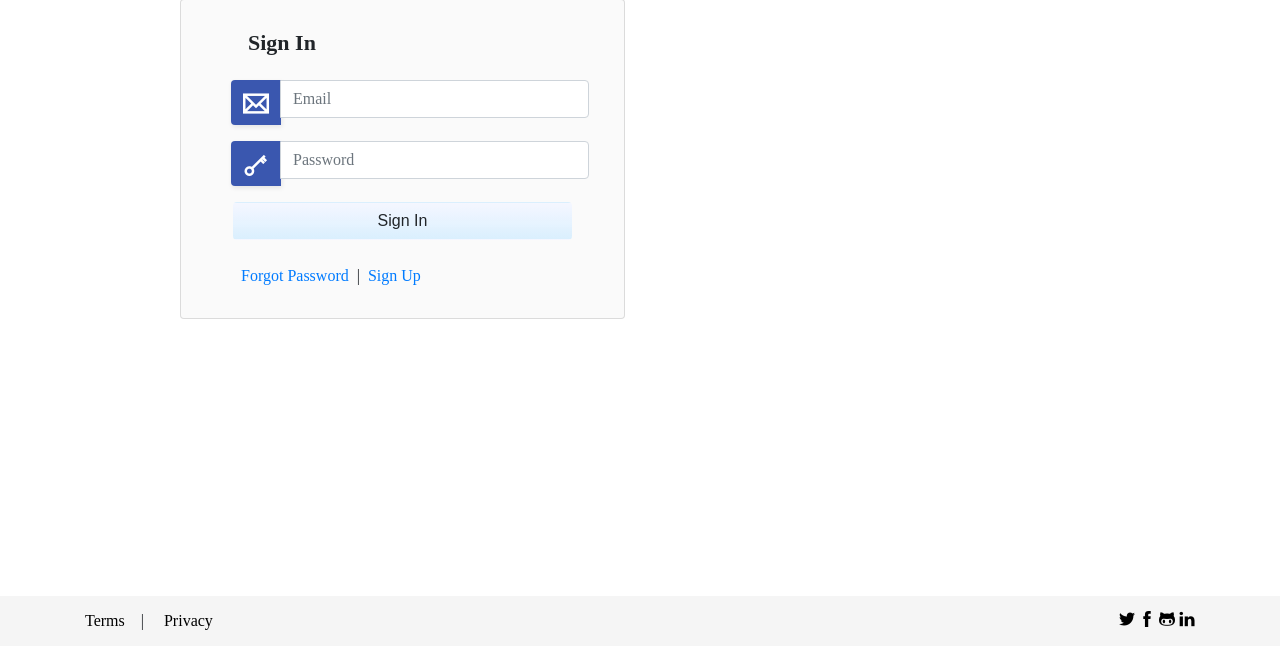
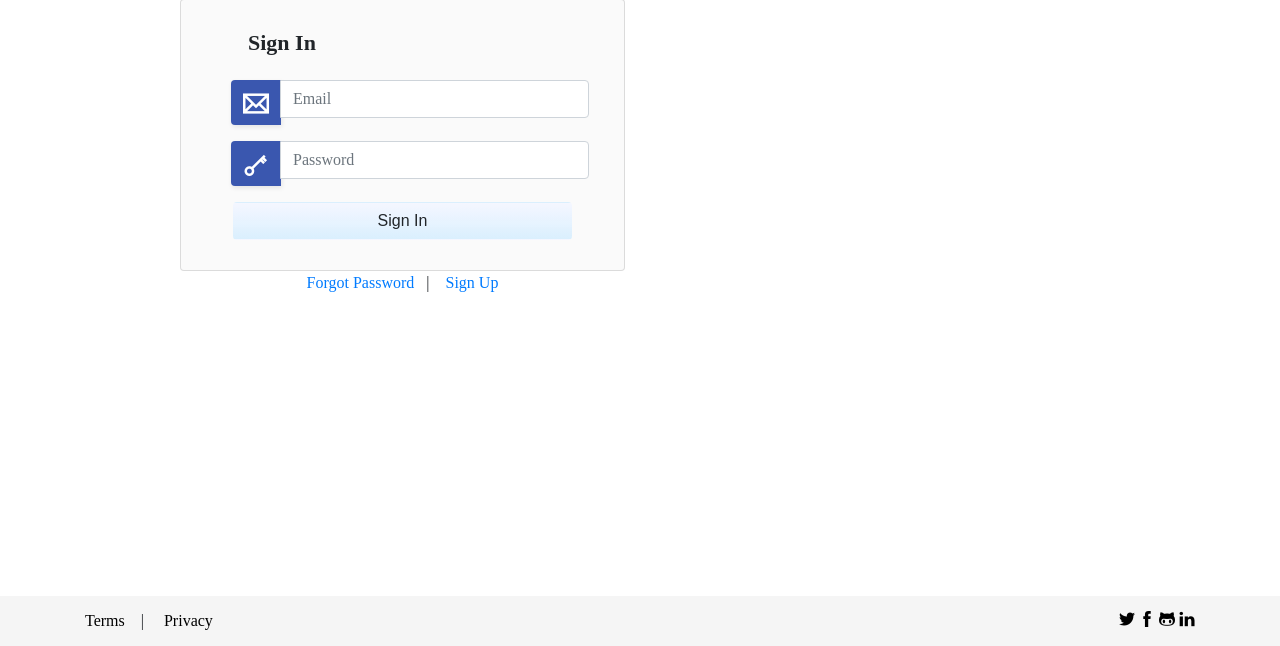
Before and after one commit to gitibeyonde/pagemight, a PHP site: page / in a window 1280 px wide. Shown: the part 154-800 px from the top of the page. Run offline with PHP 8.4, Linux system fonts and the light colour scheme.

Commit message:
form ui fix2

```diff
--- a/index.php
+++ b/index.php
@@ -27,15 +27,15 @@ include (__ROOT__ . '/views/_header.php');
 		                            </button>
 		                    </div>
 
-		                    <div class="row"  style="padding: 3vh 0vh 0vh 5vh;">
-        		                    <h7>
-        		                    <a href="/reset_pass.php">Forgot Password</a>
-        		                    &nbsp;|&nbsp;
-        		                    <a href="/register.php">Sign Up</a>
-        		                    </h7>
-		                    </div>
 		                </div>
 		            </form>
+		            <div class="row">
+                       <div class="col center-block text-center">
+                        <a href="/reset_pass.php">Forgot Password</a>
+                        &nbsp;&nbsp;|&nbsp;&nbsp;&nbsp;
+                        <a href="/register.php">Sign Up</a>
+                       </div>
+                    </div>
             	</div>
             	<div class="col-lg-1 d-lg-block d-md-none d-sm-none d-none"></div>
         		<div class="col-lg-5 col-md-6 d-lg-block d-md-block d-sm-none d-none">
```
Also changed, not shown: views/register.php (+5 -4 lines), views/reset_pass.php (+7 -5 lines).
